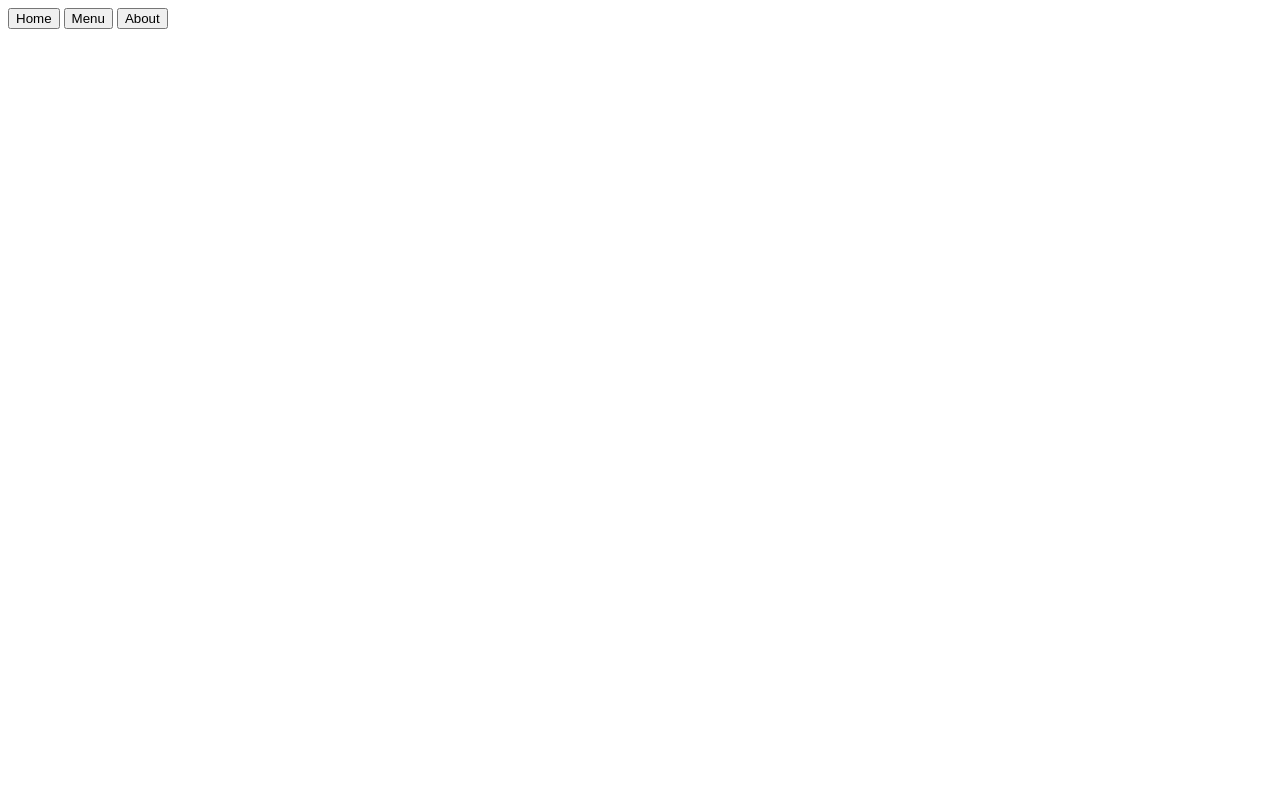
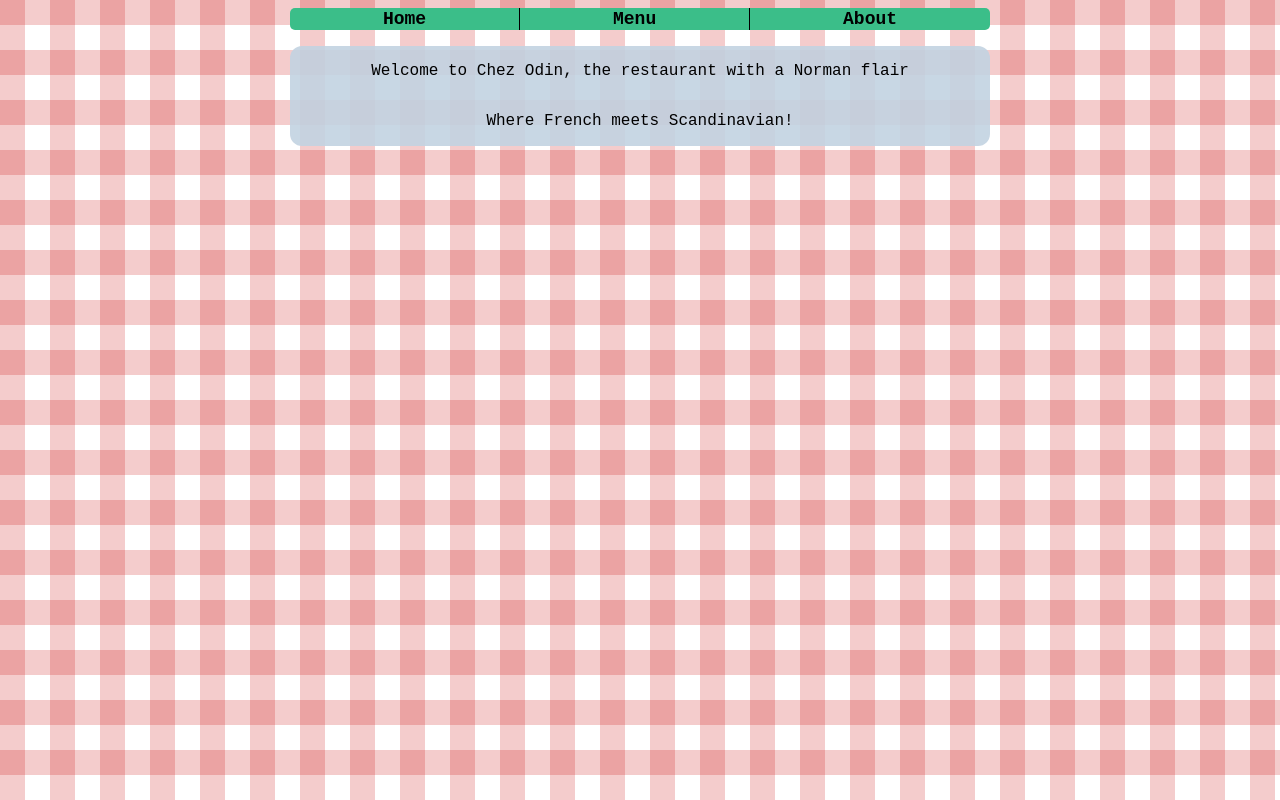
Before and after one commit to lbackman/restaurant-page, a website built with webpack: page src/index.html in a window 1280 px wide. Built offline with nearby package versions, Linux system fonts and the light colour scheme.

Commit message:
Make template for page appearance with CSS

```diff
--- a/package.json
+++ b/package.json
@@ -11,7 +11,9 @@
   "author": "",
   "license": "ISC",
   "devDependencies": {
+    "css-loader": "^7.0.0",
     "html-webpack-plugin": "^5.6.0",
+    "style-loader": "^3.3.4",
     "webpack": "^5.91.0",
     "webpack-cli": "^5.1.4"
   }
--- a/src/index.html
+++ b/src/index.html
@@ -13,6 +13,9 @@
       <button class="tab about">About</button>
     </nav>
   </header>
-  <div id="content"></div>
+  <div id="content">
+    <p>Welcome to Chez Odin, the restaurant with a Norman flair</p>
+    <p>Where French meets Scandinavian!</p>
+  </div>
 </body>
 </html>
--- a/src/index.js
+++ b/src/index.js
@@ -1 +1,3 @@
-console.log('Is it working yet?')
+import './style.css';
+
+console.log('Is it working yet?');
--- /dev/null
+++ b/src/style.css
@@ -0,0 +1,66 @@
+* {
+  font-family: 'Courier New', Courier, monospace;
+}
+
+body,
+header,
+nav,
+#content { display: flex; }
+
+body {
+  background: white;
+  background-image: linear-gradient(90deg, rgba(200,0,0,.2) 50%, transparent 0),
+    linear-gradient(rgba(200,0,0,.2) 50%, transparent 0);
+  background-size: 50px 50px;
+  flex-direction: column;
+  justify-content: center;
+  align-items: center;
+}
+
+header {
+  width: 100%;
+  justify-content: center;
+  margin-bottom: 1rem;
+}
+
+nav { border-radius: 2px; }
+
+button.tab {
+  background-color: #3bbe89;
+  flex-grow: 1;
+  border-style: none;
+  font-size: large;
+  font-weight: 600;
+}
+
+button.tab:hover {
+  background-color: #128d5c;
+}
+
+button.home {
+  border-radius: 5px 0 0 5px;
+}
+
+button.menu {
+ border-left: 1px solid black;
+ border-right: 1px solid black;
+}
+
+button.about {
+  border-radius: 0 5px 5px 0;
+}
+
+#content {
+  align-items: center;
+  flex-direction: column;
+  background-color: rgba(195, 211, 225, 0.9);
+  border-radius: 12px;
+}
+
+nav, #content {
+  width: min(700px, 80%);
+}
+
+#content p {
+  text-align: center;
+}
--- a/webpack.config.js
+++ b/webpack.config.js
@@ -15,4 +15,12 @@ module.exports = {
     path: path.resolve(__dirname, 'dist'),
     clean: true,
   },
+  module: {
+    rules: [
+      {
+        test: /\.css$/i,
+        use: ['style-loader', 'css-loader'],
+      },
+    ],
+  },
 };
```
Also changed, not shown: 1 other file.
